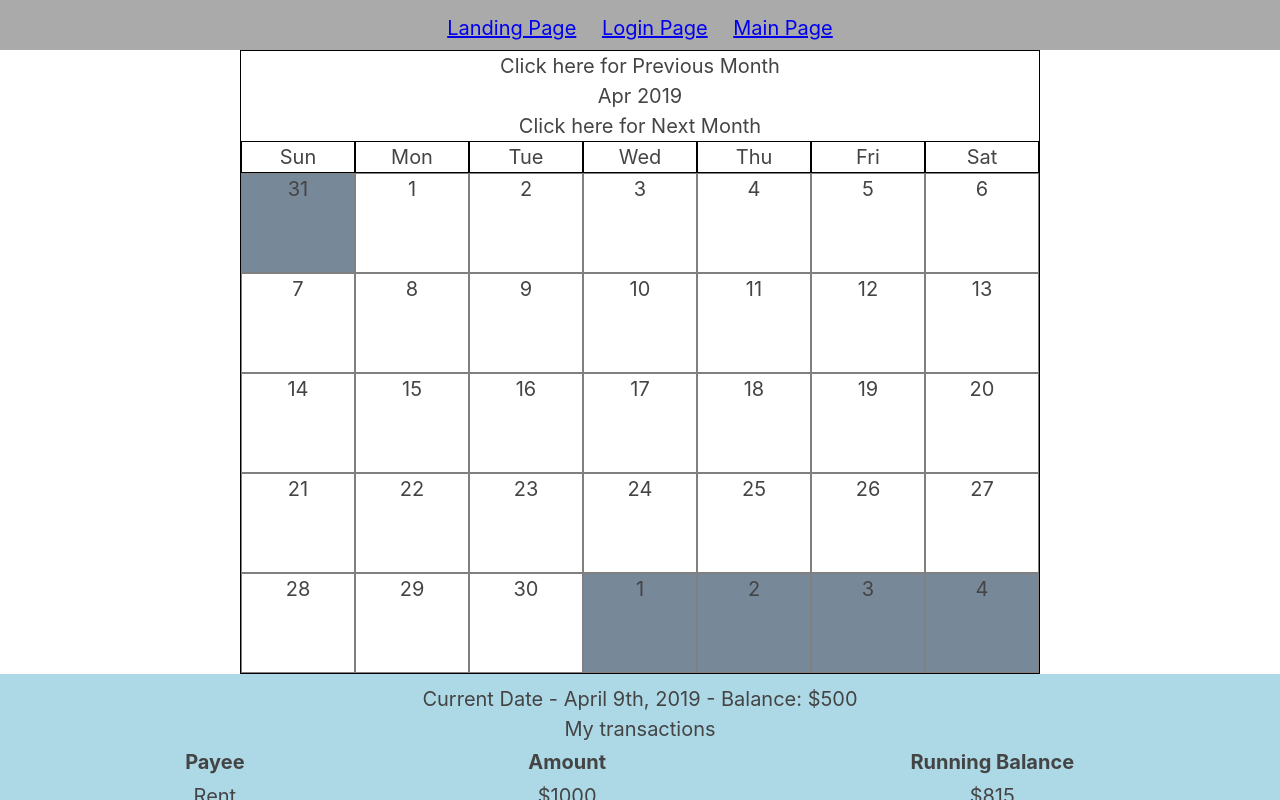
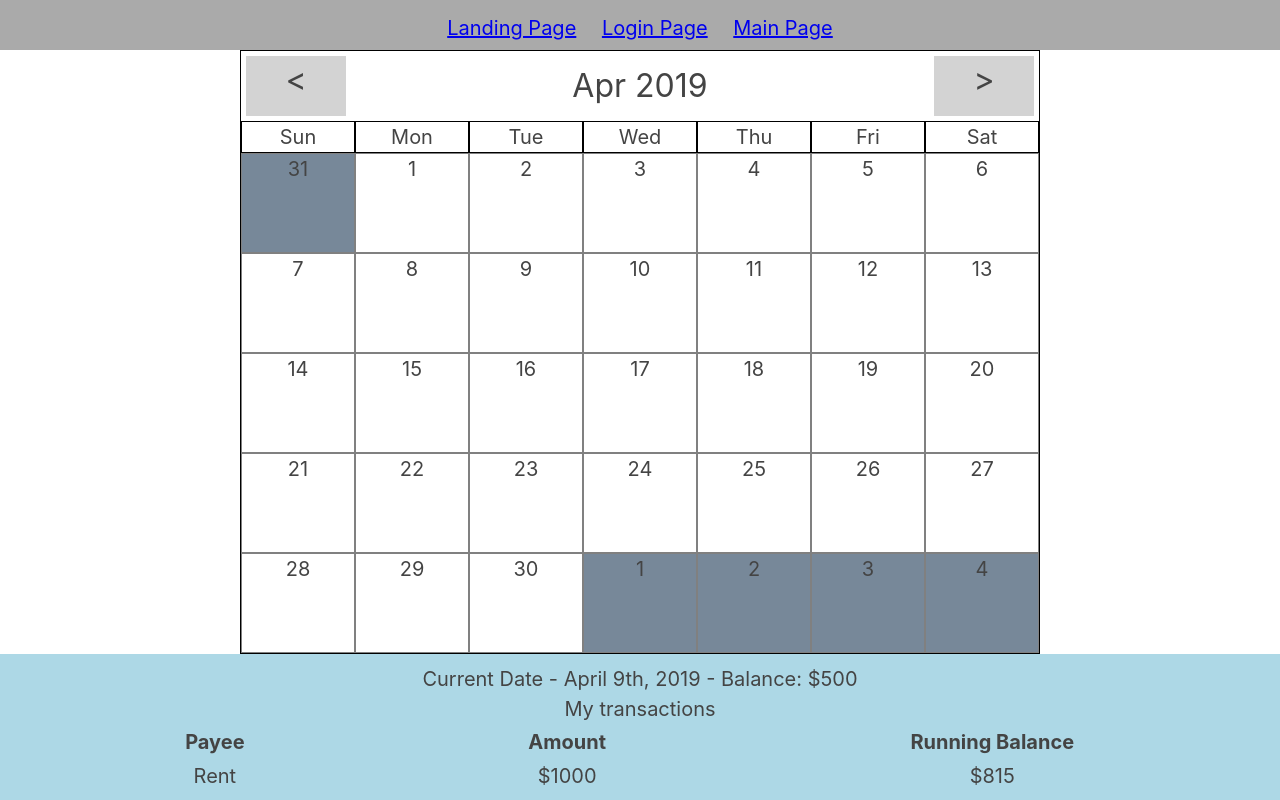
Before and after one commit to KliCk5000/money-in-sight-client, a React (Create React App) app: page /main in a window 1280 px wide. Shown: the top 800 px of the page. Built offline with nearby package versions, Linux system fonts and the light colour scheme.

Commit message:
modified calendar header

```diff
--- a/src/components/Calendar.js
+++ b/src/components/Calendar.js
@@ -8,27 +8,39 @@ import '../stylesheets/Calendar.css';
 import Days from './Days';
 
 class Calendar extends Component {
+  handlePrevMonthClick = () => this.props.prevMonth(this.props.currentDate);
+  handleNextMonthClick = () => this.props.nextMonth(this.props.currentDate);
 
   renderHeader() {
-    const headerDateFormat = "MMM YYYY";
+    const headerDateFormat = 'MMM YYYY';
     return (
-    <div>
-      <div onClick={() => this.props.prevMonth(this.props.currentDate)}>Click here for Previous Month</div>
-      {dateFns.format(this.props.currentDate, headerDateFormat)}
-      <div onClick={() => this.props.nextMonth(this.props.currentDate)}>Click here for Next Month</div>
-    </div>);
+      <div className="header">
+        <div className="arrow-button left" onClick={this.handlePrevMonthClick}>
+          &#60;
+        </div>
+        <div className="month-name">
+          {dateFns.format(this.props.currentDate, headerDateFormat)}
+        </div>
+        <div className="arrow-button right" onClick={this.handleNextMonthClick}>
+          &#62;
+        </div>
+      </div>
+    );
   }
 
   renderDaysOfWeek() {
-    const daysOfWeekFormat = "ddd";
+    const daysOfWeekFormat = 'ddd';
     let startDateOfTheWeek = dateFns.startOfWeek(this.props.currentDate);
     let daysToRender = [];
 
     for (let day = 0; day < 7; day++) {
       daysToRender.push(
         <div className="dayOfWeek" key={`day${day}`}>
-          {dateFns.format(dateFns.addDays(startDateOfTheWeek, day), daysOfWeekFormat)}
-        </div>
+          {dateFns.format(
+            dateFns.addDays(startDateOfTheWeek, day),
+            daysOfWeekFormat,
+          )}
+        </div>,
       );
     }
 
@@ -55,6 +67,9 @@ class Calendar extends Component {
 
 const mapStateToProps = (state) => {
   return state.calendar;
-}
+};
 
-export default connect(mapStateToProps, { prevMonth, nextMonth })(Calendar);
+export default connect(
+  mapStateToProps,
+  { prevMonth, nextMonth },
+)(Calendar);
--- a/src/reducers/calendarReducer.js
+++ b/src/reducers/calendarReducer.js
@@ -4,9 +4,6 @@ export default function(state = [], action) {
   switch (action.type) {
     case PREV_MONTH: {
       const { currentDate } = action.payload;
-      console.log('State', state);
-      console.log('currentDate', currentDate);
-      console.log('action:', action);
       return {
         ...state,
         currentDate,
@@ -14,8 +11,6 @@ export default function(state = [], action) {
     }
     case NEXT_MONTH: {
       const { currentDate } = action.payload;
-      console.log('State', state);
-      console.log('currentDate', currentDate);
       return {
         ...state,
         currentDate,
--- a/src/stylesheets/Calendar.css
+++ b/src/stylesheets/Calendar.css
@@ -5,6 +5,25 @@
 
 .calendar {
   border: 1px solid black;
+}
+
+.header {
+  display: flex;
+  justify-content: space-between;
+  align-items: center;
+  padding: 5px;
+  height: 70px;
+}
+
+.month-name {
+  font-size: 32px;
+}
+
+.arrow-button {
+  font-size: 32px;
+  width: 100px;
+  height: 100%;
+  background-color: lightgray;
 }
 
 .dayOfWeek-container {
```
